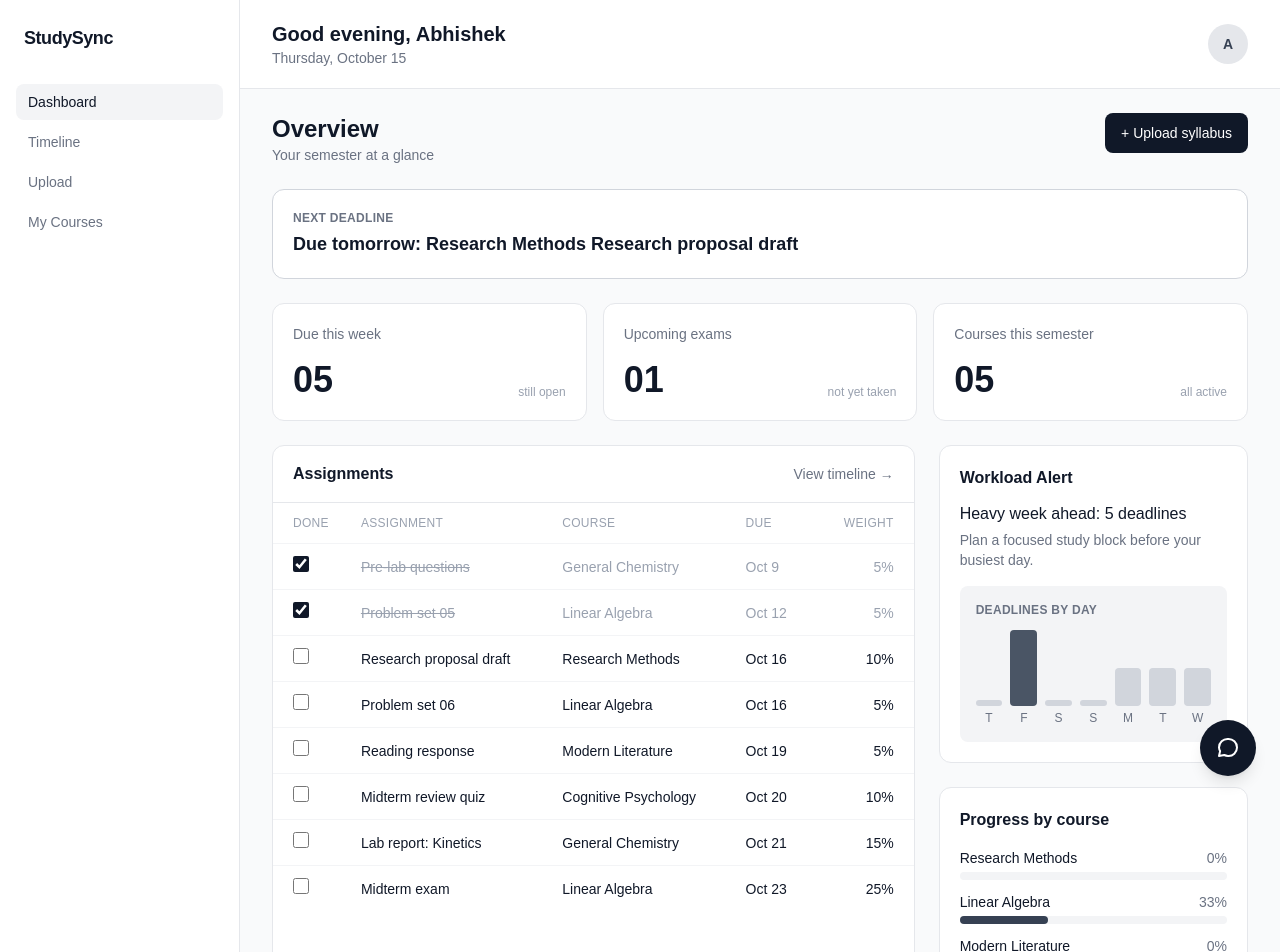
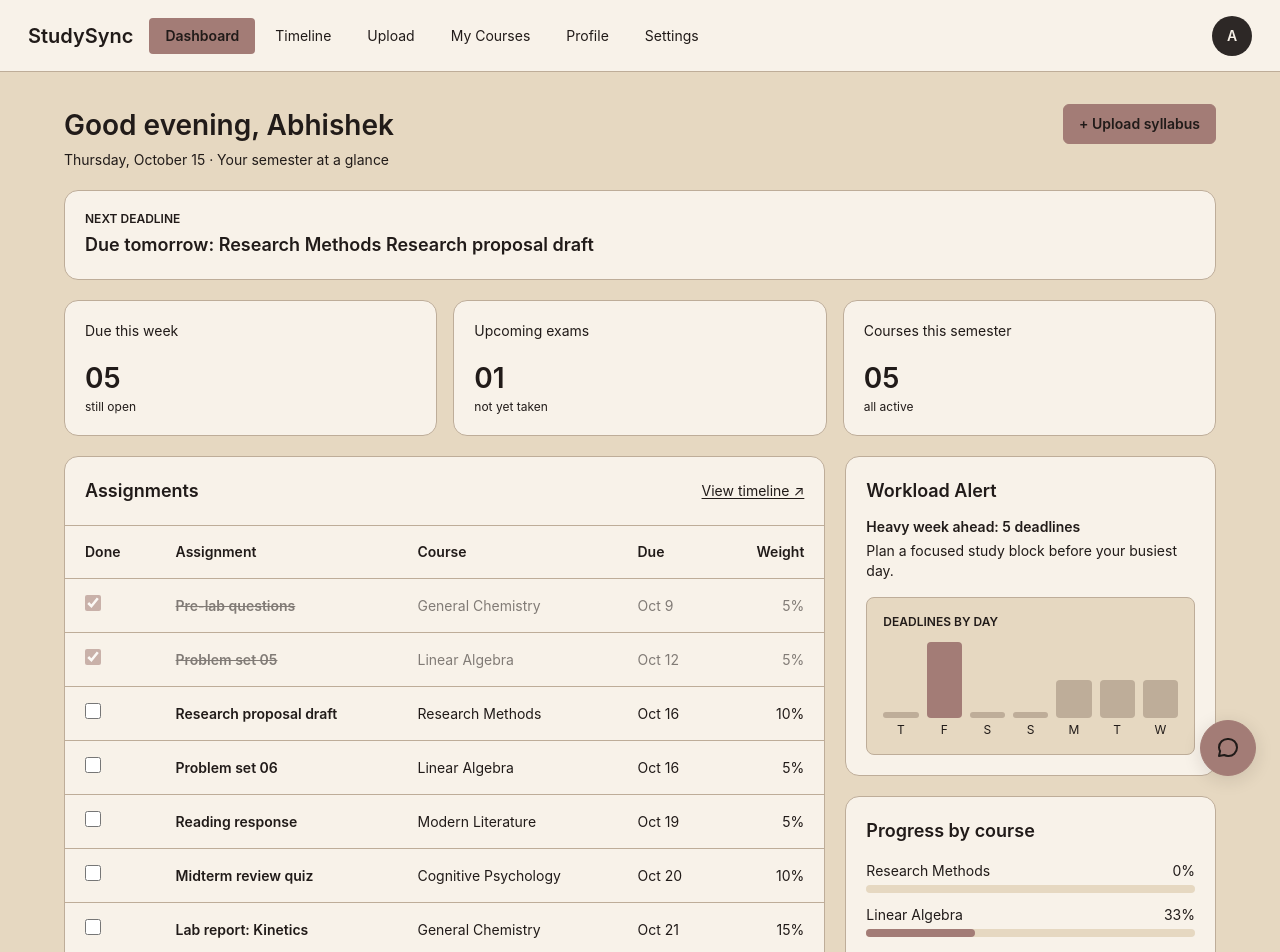
Before and after one commit to SiriKishoreDola/StudySync, a Next.js app: page /dashboard in a window 1280 px wide. Shown: the top 952 px of the page. Built offline with nearby package versions, Linux system fonts and the light colour scheme.

Commit message:
Update Login and Dashboard to team theme

```diff
--- a/app/dashboard/page.tsx
+++ b/app/dashboard/page.tsx
@@ -29,11 +29,26 @@ const initialAssignments: Assignment[] = [
 const TODAY = new Date("2026-10-15");
 const DAY_MS = 86400000;
 
+// StudySync theme (from the team design guide):
+// cream #e6d8c1 page bg | surface #f8f2e9 cards | mauve #a37c76 primary/selected
+// ink #211b19 text | border #bead99 | avatar #2d2826
+const fontStyle = {
+  fontFamily: "Inter, Arial, Helvetica, sans-serif",
+  lineHeight: 1.5,
+};
+const focusRing =
+  "focus-visible:[outline:3px_solid_#211b19] focus-visible:[outline-offset:3px]";
+const surface = "rounded-[14px] border border-[#bead99] bg-[#f8f2e9]";
+const primaryButton = `inline-block rounded-[6px] border border-[#a37c76] bg-[#a37c76] px-[15px] py-[9px] text-sm font-semibold text-[#211b19] hover:brightness-[.96] ${focusRing}`;
+const navLink = `whitespace-nowrap rounded-[4px] px-4 py-2 text-sm ${focusRing}`;
+
 const navItems = [
   { label: "Dashboard", href: "/dashboard" },
   { label: "Timeline", href: "/timeline" },
   { label: "Upload", href: "/upload" },
   { label: "My Courses", href: "/courses" },
+  { label: "Profile", href: "/profile" },
+  { label: "Settings", href: "/settings" },
 ];
 
 function daysUntil(iso: string) {
@@ -90,64 +105,43 @@ export default function DashboardPage() {
   const heavy = weekTotal >= 4;
 
   return (
-    <div className="flex min-h-screen bg-gray-50 text-gray-900">
-      {/* Sidebar (Chat lives in the floating bubble only) */}
-      <aside className="hidden w-60 shrink-0 flex-col border-r border-gray-200 bg-white px-4 py-6 md:flex">
-        <p className="mb-8 px-2 text-lg font-bold tracking-tight">StudySync</p>
-        <nav className="flex flex-1 flex-col gap-1">
+    <div className="min-h-screen bg-[#e6d8c1] text-[#211b19]" style={fontStyle}>
+      {/* Top nav (Chat lives in the floating bubble only) */}
+      <header className="flex min-h-[72px] items-center gap-4 border-b border-[#bead99] bg-[#f8f2e9] px-4 py-[15px] sm:px-7">
+        <p className="shrink-0 text-xl font-semibold">StudySync</p>
+        <nav className="flex min-w-0 flex-1 items-center gap-1 overflow-x-auto">
           {navItems.map((item) => (
             <Link
               key={item.label}
               href={item.href}
-              className={`rounded-lg px-3 py-2 text-sm font-medium ${
-                item.label === "Dashboard"
-                  ? "bg-gray-100 text-gray-900"
-                  : "text-gray-500 hover:bg-gray-50 hover:text-gray-900"
+              className={`${navLink} ${
+                item.label === "Dashboard" ? "bg-[#a37c76] font-semibold" : ""
               }`}
             >
               {item.label}
             </Link>
           ))}
         </nav>
-        <div className="flex flex-col gap-1 border-t border-gray-200 pt-4">
-          <Link href="/profile" className="rounded-lg px-3 py-2 text-sm font-medium text-gray-500 hover:bg-gray-50 hover:text-gray-900">
-            Profile
-          </Link>
-          <Link href="/settings" className="rounded-lg px-3 py-2 text-sm font-medium text-gray-500 hover:bg-gray-50 hover:text-gray-900">
-            Settings
-          </Link>
-        </div>
-      </aside>
-
-      <div className="flex-1">
-        {/* Header */}
-        <header className="flex items-center justify-between border-b border-gray-200 bg-white px-8 py-5">
-          <div>
-            <h1 className="text-xl font-semibold">Good evening, Abhishek</h1>
-            <p className="text-sm text-gray-500">Thursday, October 15</p>
-          </div>
-          <div className="flex h-10 w-10 items-center justify-center rounded-full bg-gray-200 text-sm font-semibold text-gray-700">
+        <div className="flex h-10 w-10 shrink-0 items-center justify-center rounded-full bg-[#2d2826] text-sm font-semibold text-[#f8f2e9]">
           A
         </div>
       </header>
 
-        <main className="space-y-6 px-8 py-6">
-          <div className="flex items-start justify-between">
+      <main className="mx-auto max-w-[1280px] space-y-5 px-4 pb-[110px] pt-6 sm:px-16 sm:pt-8">
+        <div className="flex flex-wrap items-start justify-between gap-4">
           <div>
-              <h2 className="text-2xl font-semibold">Overview</h2>
-              <p className="text-sm text-gray-500">Your semester at a glance</p>
+            <h1 className="text-[28px] font-semibold">Good evening, Abhishek</h1>
+            <p className="mt-1 text-sm">Thursday, October 15 · Your semester at a glance</p>
           </div>
-            <Link href="/upload" className="rounded-lg bg-gray-900 px-4 py-2.5 text-sm font-medium text-white hover:bg-gray-800">
+          <Link href="/upload" className={primaryButton}>
             + Upload syllabus
           </Link>
         </div>
 
         {/* Next deadline callout */}
         {nextDeadline && (
-            <div className="rounded-xl border border-gray-300 bg-white p-5">
-              <p className="text-xs font-semibold uppercase tracking-wide text-gray-500">
-                Next deadline
-              </p>
+          <div className={`${surface} p-5`}>
+            <p className="text-xs font-semibold">NEXT DEADLINE</p>
             <p className="mt-1 text-lg font-semibold">
               {nextLabel}: {nextDeadline.course} {nextDeadline.name}
             </p>
@@ -161,57 +155,60 @@ export default function DashboardPage() {
             { label: "Upcoming exams", value: upcomingExams, note: "not yet taken" },
             { label: "Courses this semester", value: courses.length, note: "all active" },
           ].map((stat) => (
-              <div key={stat.label} className="rounded-xl border border-gray-200 bg-white p-5">
-                <p className="text-sm text-gray-500">{stat.label}</p>
-                <div className="mt-4 flex items-end justify-between">
-                  <p className="text-4xl font-bold">{String(stat.value).padStart(2, "0")}</p>
-                  <p className="text-xs text-gray-400">{stat.note}</p>
-                </div>
+            <div key={stat.label} className={`${surface} p-5`}>
+              <p className="text-sm">{stat.label}</p>
+              <p className="mt-4 text-[28px] font-semibold">
+                {String(stat.value).padStart(2, "0")}
+              </p>
+              <p className="text-xs">{stat.note}</p>
             </div>
           ))}
         </div>
 
-          <div className="grid gap-6 lg:grid-cols-3">
+        <div className="grid gap-5 lg:grid-cols-3">
           {/* Assignment table */}
-            <section className="rounded-xl border border-gray-200 bg-white lg:col-span-2">
-              <div className="flex items-center justify-between border-b border-gray-200 px-5 py-4">
-                <h3 className="font-semibold">Assignments</h3>
-                <Link href="/timeline" className="text-sm text-gray-500 hover:text-gray-900">
-                  View timeline →
+          <section className={`${surface} lg:col-span-2`}>
+            <div className="flex items-center justify-between border-b border-[#bead99] p-5">
+              <h2 className="text-lg font-semibold">Assignments</h2>
+              <Link
+                href="/timeline"
+                className={`text-sm underline underline-offset-2 ${focusRing}`}
+              >
+                View timeline ↗
               </Link>
             </div>
             <div className="overflow-x-auto">
-                <table className="w-full text-left text-sm">
-                  <thead className="text-xs uppercase tracking-wide text-gray-400">
+              <table className="w-full min-w-[580px] text-left text-sm">
+                <thead>
                   <tr>
-                      <th className="w-12 px-5 py-3 font-medium">Done</th>
-                      <th className="px-3 py-3 font-medium">Assignment</th>
-                      <th className="px-3 py-3 font-medium">Course</th>
-                      <th className="px-3 py-3 font-medium">Due</th>
-                      <th className="px-5 py-3 text-right font-medium">Weight</th>
+                    <th className="px-5 py-4 font-semibold">Done</th>
+                    <th className="px-5 py-4 font-semibold">Assignment</th>
+                    <th className="px-5 py-4 font-semibold">Course</th>
+                    <th className="px-5 py-4 font-semibold">Due</th>
+                    <th className="px-5 py-4 text-right font-semibold">Weight</th>
                   </tr>
                 </thead>
                 <tbody>
                   {sorted.map((a) => (
                     <tr
                       key={a.id}
-                        className={`border-t border-gray-100 ${a.completed ? "text-gray-400" : ""}`}
+                      className={`border-t border-[#bead99] ${a.completed ? "opacity-[.55]" : ""}`}
                     >
-                        <td className="px-5 py-3">
+                      <td className="px-5 py-4">
                         <input
                           type="checkbox"
                           checked={a.completed}
                           onChange={() => toggle(a.id)}
                           aria-label={`Mark ${a.name} complete`}
-                            className="h-4 w-4 accent-gray-900"
+                          className={`h-4 w-4 accent-[#a37c76] ${focusRing}`}
                         />
                       </td>
-                        <td className={`px-3 py-3 font-medium ${a.completed ? "line-through" : ""}`}>
+                      <td className={`px-5 py-4 font-semibold ${a.completed ? "line-through" : ""}`}>
                         {a.name}
                       </td>
-                        <td className="px-3 py-3">{a.course}</td>
-                        <td className="px-3 py-3">{formatDate(a.dueDate)}</td>
-                        <td className="px-5 py-3 text-right">{a.weight}%</td>
+                      <td className="px-5 py-4">{a.course}</td>
+                      <td className="px-5 py-4">{formatDate(a.dueDate)}</td>
+                      <td className="px-5 py-4 text-right">{a.weight}%</td>
                     </tr>
                   ))}
                 </tbody>
@@ -219,32 +216,33 @@ export default function DashboardPage() {
             </div>
           </section>
 
-            <div className="space-y-6">
+          <div className="space-y-5">
             {/* Workload alert */}
-              <section className="rounded-xl border border-gray-200 bg-white p-5">
-                <h3 className="font-semibold">Workload Alert</h3>
-                <p className="mt-3 font-medium">
+            <section className={`${surface} p-5`}>
+              <h2 className="text-lg font-semibold">Workload Alert</h2>
+              <p className="mt-3 text-sm font-semibold">
                 {heavy
                   ? `Heavy week ahead: ${weekTotal} deadlines`
                   : `Light week ahead: ${weekTotal} deadlines`}
               </p>
-                <p className="mt-1 text-sm text-gray-500">
+              <p className="mt-1 text-sm">
                 {heavy
                   ? "Plan a focused study block before your busiest day."
                   : "You have room to get ahead on upcoming work."}
               </p>
-                <div className="mt-4 rounded-lg bg-gray-100 p-4">
-                  <p className="text-xs font-semibold uppercase tracking-wide text-gray-500">
-                    Deadlines by day
-                  </p>
+              <div className="mt-4 rounded-[8px] border border-[#bead99] bg-[#e6d8c1] p-4">
+                <p className="text-xs font-semibold">DEADLINES BY DAY</p>
                 <div className="mt-3 flex h-24 items-end gap-2">
                   {weekDays.map((d, i) => (
-                      <div key={i} className="flex h-full flex-1 flex-col items-center justify-end gap-1">
                     <div
-                          className={`w-full rounded-sm ${d.count >= 2 ? "bg-gray-600" : "bg-gray-300"}`}
+                      key={i}
+                      className="flex h-full flex-1 flex-col items-center justify-end gap-1"
+                    >
+                      <div
+                        className={`w-full rounded-[4px] ${d.count >= 2 ? "bg-[#a37c76]" : "bg-[#bead99]"}`}
                         style={{ height: `${Math.max(6, (d.count / maxCount) * 80)}%` }}
                       />
-                        <span className="text-xs text-gray-500">{d.label}</span>
+                      <span className="text-xs">{d.label}</span>
                     </div>
                   ))}
                 </div>
@@ -252,17 +250,20 @@ export default function DashboardPage() {
             </section>
 
             {/* Progress per course */}
-              <section className="rounded-xl border border-gray-200 bg-white p-5">
-                <h3 className="font-semibold">Progress by course</h3>
+            <section className={`${surface} p-5`}>
+              <h2 className="text-lg font-semibold">Progress by course</h2>
               <ul className="mt-4 space-y-3">
                 {progress.map((p) => (
                   <li key={p.course}>
                     <div className="flex justify-between text-sm">
                       <span>{p.course}</span>
-                        <span className="text-gray-500">{p.percent}%</span>
+                      <span>{p.percent}%</span>
                     </div>
-                      <div className="mt-1 h-2 rounded-full bg-gray-100">
-                        <div className="h-2 rounded-full bg-gray-700" style={{ width: `${p.percent}%` }} />
+                    <div className="mt-1 h-2 rounded-full bg-[#e6d8c1]">
+                      <div
+                        className="h-2 rounded-full bg-[#a37c76]"
+                        style={{ width: `${p.percent}%` }}
+                      />
                     </div>
                   </li>
                 ))}
@@ -271,13 +272,13 @@ export default function DashboardPage() {
           </div>
         </div>
       </main>
-      </div>
 
-      {/* Floating chat bubble */}
+      {/* Floating chat bubble (launcher styling from the guide) */}
       <button
         type="button"
         aria-label="Open chat assistant"
-        className="fixed bottom-6 right-6 flex h-14 w-14 items-center justify-center rounded-full bg-gray-900 text-white shadow-lg hover:bg-gray-800"
+        className={`fixed bottom-4 right-4 z-20 flex h-14 w-14 items-center justify-center rounded-full border border-[#a37c76] bg-[#a37c76] text-[#211b19] hover:brightness-[.96] sm:bottom-6 sm:right-6 ${focusRing}`}
+        style={{ boxShadow: "0 4px 18px #211b1920" }}
       >
         <svg width="24" height="24" viewBox="0 0 24 24" fill="none" stroke="currentColor" strokeWidth="2" strokeLinecap="round" strokeLinejoin="round">
           <path d="M21 11.5a8.4 8.4 0 0 1-9 8.4 8.5 8.5 0 0 1-3.8-.9L3 20l1.1-4.9A8.4 8.4 0 0 1 3 11.5 8.5 8.5 0 0 1 12 3a8.4 8.4 0 0 1 9 8.5Z" />
--- a/app/login/page.tsx
+++ b/app/login/page.tsx
@@ -5,12 +5,20 @@ import { useRouter } from "next/navigation";
 
 type View = "signin" | "signup" | "forgot" | "check-email" | "reset";
 
-const inputClass =
-  "w-full rounded-lg border border-gray-300 bg-white px-3 py-2.5 text-sm text-gray-900 placeholder:text-gray-400 focus:border-gray-900 focus:outline-none focus:ring-1 focus:ring-gray-900";
-const primaryButton =
-  "w-full rounded-lg bg-gray-900 py-2.5 text-sm font-medium text-white transition hover:bg-gray-800";
-const linkButton =
-  "font-medium text-gray-900 underline-offset-2 hover:underline";
+// StudySync theme (from the team design guide):
+// cream #e6d8c1 page bg | surface #f8f2e9 cards/inputs | mauve #a37c76 primary
+// ink #211b19 text | border #bead99
+const fontStyle = {
+  fontFamily: "Inter, Arial, Helvetica, sans-serif",
+  lineHeight: 1.5,
+};
+const focusRing =
+  "focus-visible:[outline:3px_solid_#211b19] focus-visible:[outline-offset:3px]";
+const surface = "rounded-[14px] border border-[#bead99] bg-[#f8f2e9]";
+const inputClass = `w-full max-w-full rounded-[6px] border border-[#bead99] bg-[#f8f2e9] px-3 py-2.5 text-sm text-[#211b19] ${focusRing}`;
+const buttonBase = `rounded-[6px] border px-[15px] py-[9px] text-sm font-semibold text-[#211b19] hover:brightness-[.96] ${focusRing}`;
+const primaryButton = `${buttonBase} w-full border-[#a37c76] bg-[#a37c76]`;
+const linkButton = `font-semibold underline underline-offset-2 ${focusRing}`;
 
 type FieldProps = {
   label: string;
@@ -31,9 +39,7 @@ function Field({
 }: FieldProps) {
   return (
     <label className="block">
-      <span className="mb-1.5 block text-sm font-medium text-gray-700">
-        {label}
-      </span>
+      <span className="mb-1.5 block text-sm font-semibold">{label}</span>
       <input
         type={type}
         value={value}
@@ -122,28 +128,27 @@ export default function LoginPage() {
   }
 
   return (
-    <main className="flex min-h-screen items-center justify-center bg-gray-50 px-4 py-10">
-      <div className="w-full max-w-md rounded-2xl border border-gray-200 bg-white p-8 shadow-sm">
-        <p className="mb-6 text-center text-lg font-bold tracking-tight text-gray-900">
-          StudySync
-        </p>
+    <main
+      className="flex min-h-screen items-center justify-center bg-[#e6d8c1] px-4 py-10 text-[#211b19]"
+      style={fontStyle}
+    >
+      <div className={`${surface} w-full max-w-md p-6`}>
+        <p className="mb-6 text-center text-xl font-semibold">StudySync</p>
 
         <div className="mb-6 text-center">
-          <h1 className="text-2xl font-semibold text-gray-900">
-            {copy[view].title}
-          </h1>
-          <p className="mt-1 text-sm text-gray-500">{copy[view].subtitle}</p>
+          <h1 className="text-[22px] font-semibold">{copy[view].title}</h1>
+          <p className="mt-1 text-sm">{copy[view].subtitle}</p>
         </div>
 
         {notice && (
-          <p className="mb-4 rounded-lg border border-gray-200 bg-gray-50 px-3 py-2 text-sm text-gray-700">
+          <p className="mb-4 border-l-[3px] border-[#a37c76] pl-3 text-[13px]">
             {notice}
           </p>
         )}
         {error && (
           <p
             role="alert"
-            className="mb-4 rounded-lg border border-red-200 bg-red-50 px-3 py-2 text-sm text-red-700"
+            className="mb-4 rounded-[6px] border border-[#a37c76] bg-[#f8f2e9] px-3 py-2 text-sm font-semibold"
           >
             {error}
           </p>
@@ -171,7 +176,7 @@ export default function LoginPage() {
               <button
                 type="button"
                 onClick={() => go("forgot")}
-                className="mt-2 text-sm text-gray-500 hover:text-gray-900"
+                className={`mt-2 text-sm underline underline-offset-2 ${focusRing}`}
               >
                 Forgot password?
               </button>
@@ -179,7 +184,7 @@ export default function LoginPage() {
             <button type="submit" className={primaryButton}>
               Sign in
             </button>
-            <p className="text-center text-sm text-gray-500">
+            <p className="text-center text-sm">
               Don&apos;t have an account?{" "}
               <button type="button" onClick={() => go("signup")} className={linkButton}>
                 Sign up
@@ -224,7 +229,7 @@ export default function LoginPage() {
             <button type="submit" className={primaryButton}>
               Create account
             </button>
-            <p className="text-center text-sm text-gray-500">
+            <p className="text-center text-sm">
               Already have an account?{" "}
               <button type="button" onClick={() => go("signin")} className={linkButton}>
                 Sign in
@@ -246,7 +251,7 @@ export default function LoginPage() {
             <button type="submit" className={primaryButton}>
               Send reset link
             </button>
-            <p className="text-center text-sm text-gray-500">
+            <p className="text-center text-sm">
               <button type="button" onClick={() => go("signin")} className={linkButton}>
                 Back to sign in
               </button>
@@ -256,12 +261,10 @@ export default function LoginPage() {
 
         {view === "check-email" && (
           <div className="space-y-4 text-center">
-            <p className="text-sm text-gray-600">
+            <p className="text-sm">
               If an account exists for{" "}
-              <span className="font-medium text-gray-900">
-                {email || "your email"}
-              </span>
-              , you&apos;ll get a link to reset your password in a few minutes.
+              <strong>{email || "your email"}</strong>, you&apos;ll get a link
+              to reset your password in a few minutes.
             </p>
             <button
               type="button"
@@ -270,7 +273,7 @@ export default function LoginPage() {
             >
               Back to sign in
             </button>
-            <p className="text-sm text-gray-500">
+            <p className="text-sm">
               Didn&apos;t get it?{" "}
               <button
                 type="button"
@@ -281,12 +284,12 @@ export default function LoginPage() {
               </button>
             </p>
             {/* Demo only: in the real app this page is reached from the email link. */}
-            <p className="text-xs text-gray-400">
+            <p className="text-xs">
               Demo:{" "}
               <button
                 type="button"
                 onClick={() => go("reset")}
-                className="underline hover:text-gray-600"
+                className={`underline underline-offset-2 ${focusRing}`}
               >
                 open reset link
               </button>
```
Lines whose indentation alone changed are shown as unchanged.
